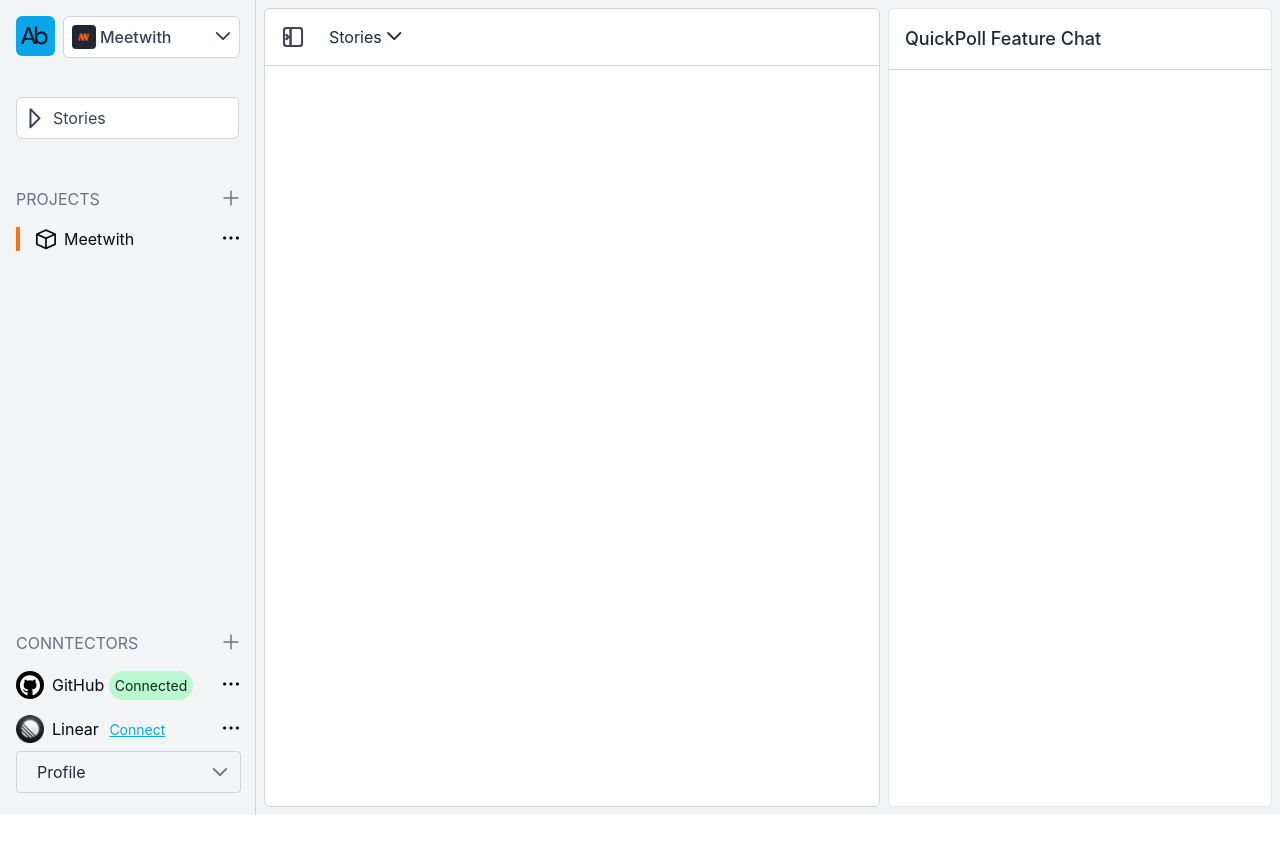
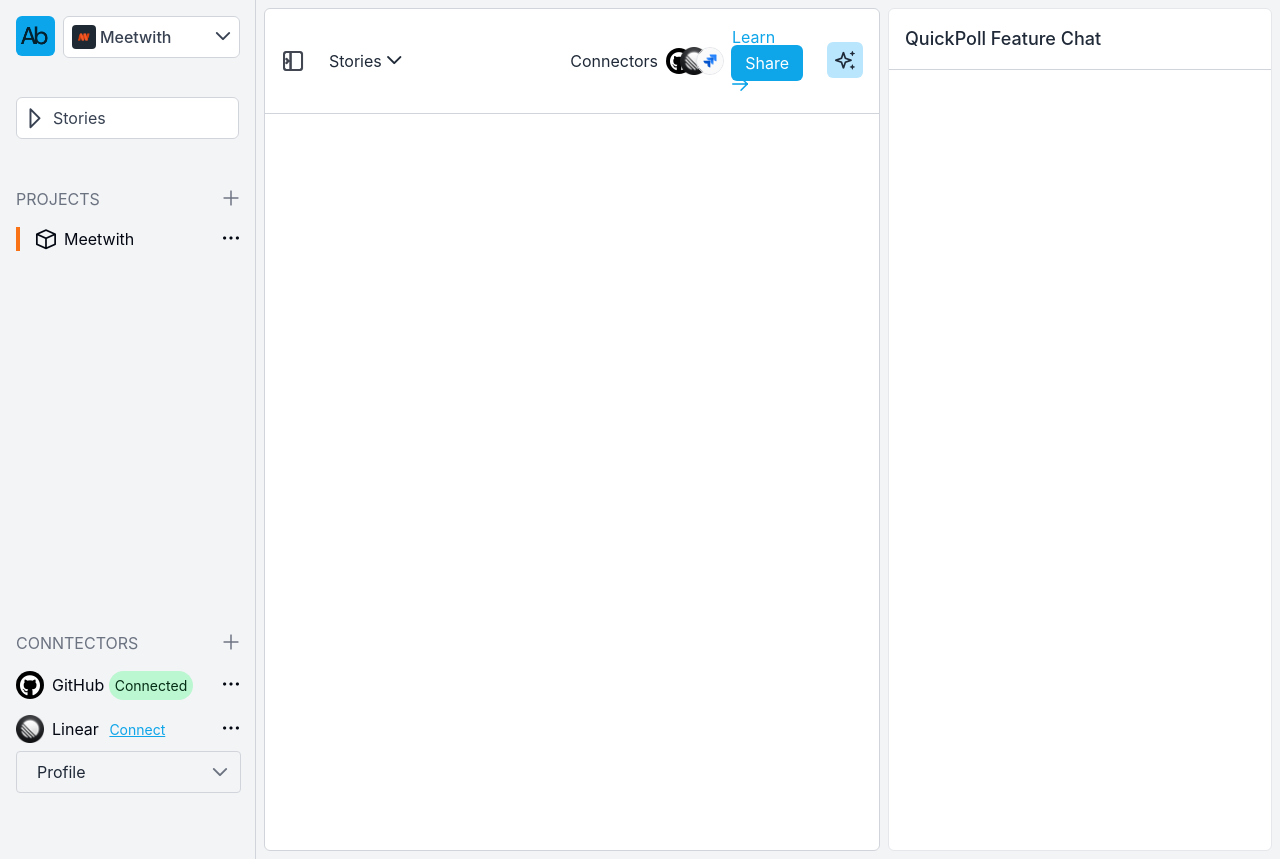
Before and after one commit to SinachPat/abble, a Vue app in the folder abble/: page /timeline in a window 1280 px wide. Before the commit the page ends 815 px from the top, so only its background shows below. Built offline with nearby package versions, Linux system fonts and the light colour scheme.

Commit message:
updated timeline details

```diff
--- a/abble/src/components/timeline.vue
+++ b/abble/src/components/timeline.vue
@@ -6,6 +6,7 @@ import hngtech from '@/assets/logo/hngtechlogo.jpeg'
 import linear from '@/assets/logo/linear.png'
 import osinachi from '@/assets/logo/osinachi.png'
 import sidebar from '@/assets/logo/sidebar-expand.png'
+import jira from '@/assets/logo/jira.png'
 import { ref, onMounted, onBeforeUnmount } from 'vue'
 
 const open = ref(false);
@@ -173,9 +174,24 @@ onBeforeUnmount(() => {
     <main class="flex-1 border rounded-md m-2 border-gray-300 bg-white">
       <!-- Topbar / filters -->
       <div class="p-4 border-b border-gray-300">
-        <div class="flex items-center gap-6">
-          <img :src="sidebar" alt="sidebar expand icon" class="w-6 h-6"/>
-          <h2 class="text-md">Stories <i class="pi pi-chevron-down"></i></h2>
+        <div class="flex items-center">
+          <div class="flex items-center gap-6">
+            <img :src="sidebar" alt="sidebar expand icon" class="w-6 h-6"/>
+            <h2 class="text-md">Stories <i class="pi pi-chevron-down"></i></h2>
+          </div>
+          <div class="flex flex-1 items-center ml-2">
+            <h1 class="ml-40">Connectors</h1>
+            <i class="pi pi-github text-lg text-white bg-black p-1 rounded-2xl ml-2"></i>
+            <img :src="linear" alt="adding linear icon next to github" class="w-7 h-7 -ml-3"/>
+            <img :src="jira" alt="adding jira icon next to linear" class="w-7 h-7 -ml-3 border border-gray-200 rounded-2xl"/>
+            <a href="" class="ml-2 text-sky-500">Learn more <span class="pi pi-arrow-right"></span></a>
+          </div>
+          <div>
+            <button class="bg-sky-500 text-white px-3.5 py-1.5 rounded-md hover:bg-sky-600 transition">
+              Share
+            </button>
+            <i class="pi pi-sparkles text-xl ml-6 bg-sky-200 px-2 py-2 rounded-md"></i>
+          </div>
         </div>
       </div>
 
```
Also changed, not shown: abble/src/assets/logo/jira.png (added).
